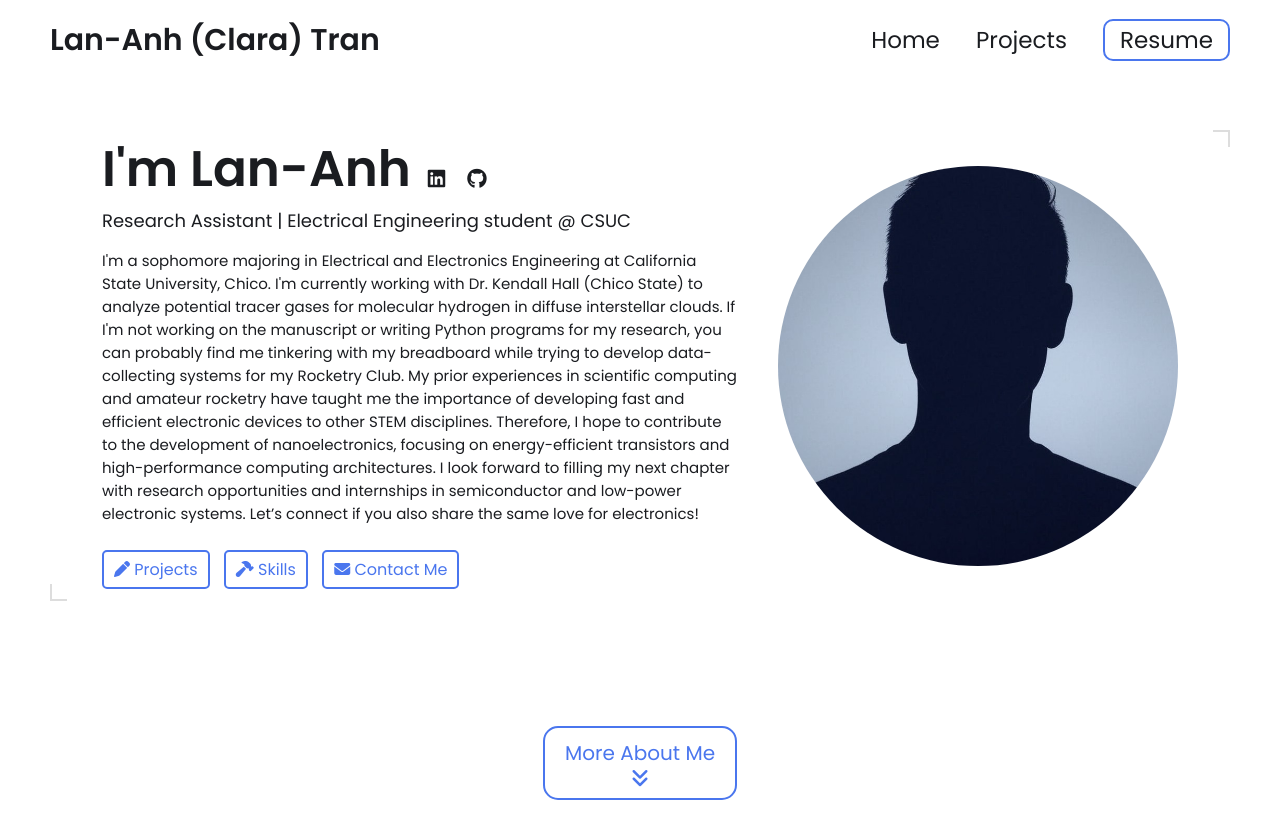
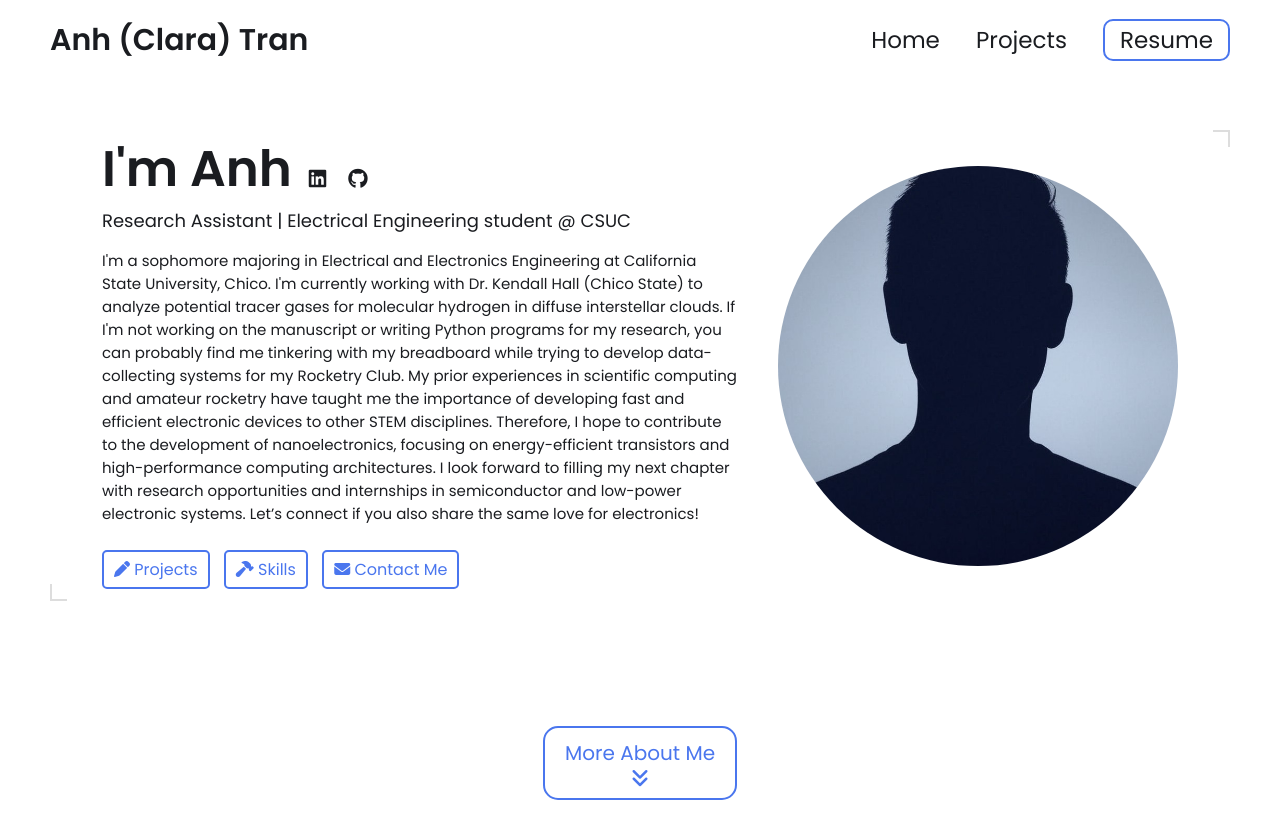
Before and after one commit to lananh-tran/lananh-tran.github.io, a Jekyll site: the page built from index.html, in a window 1280 px wide and 900 px high. Shown: the top 839 px of the window. Built offline with Jekyll 4.4.1, drawn with Linux system fonts in a browser that asks for light colours.

Commit message:
update _config.yml

```diff
--- a/_config.yml
+++ b/_config.yml
@@ -7,12 +7,12 @@
 
 # Main Page Setup
 
-title: Lan-Anh Tran's Website # This is what shows up in the tab of the browser
+title: Anh Tran's Website # This is what shows up in the tab of the browser
 
 
 
 # Hero Section
-name: Lan-Anh (Clara) Tran
+name: Anh (Clara) Tran
 headline: Research Assistant | Electrical Engineering student @ CSUC
 description: >- # dont remove this line. this will ignore all new lines until the next section
   I'm a sophomore majoring in Electrical and Electronics Engineering at California State University, Chico.
```
